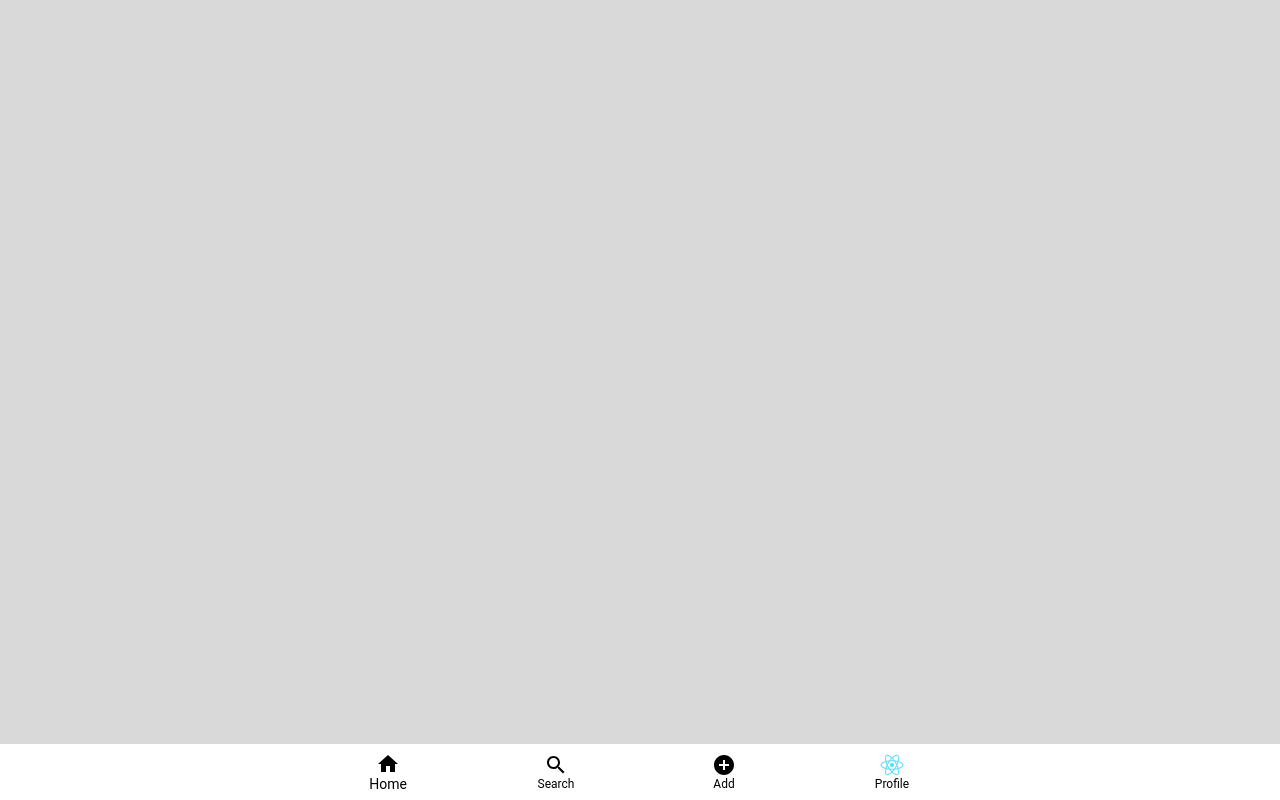
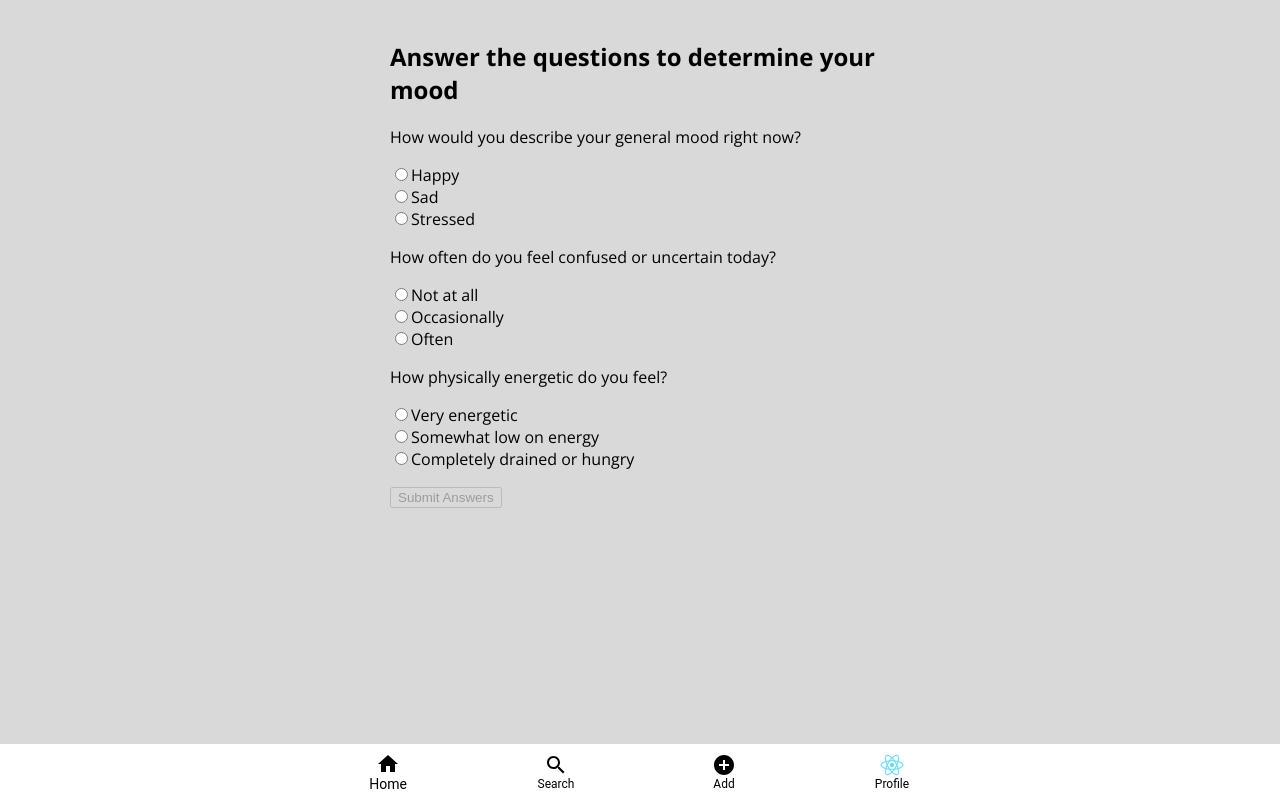
Before and after one commit to TanishaVyas/frontend_LocationBasedSocialMedia, a React (Create React App) app: page /mood in a window 1280 px wide. Built offline with nearby package versions, Linux system fonts and the light colour scheme; no server answers.

Commit message:
pushed mood changer

```diff
--- a/src/App.js
+++ b/src/App.js
@@ -20,6 +20,7 @@ import { jwtDecode } from "jwt-decode";
 import { useNavigate } from "react-router-dom";
 import HomePage from "./components/HomePage";
 import SearchGroup from "./components/SearchGroup";
+import MoodChecker from "./components/MoodChecker";
 function App() {
   return (
     <AuthProvider>
@@ -122,6 +123,7 @@ function AppRoutes() {
             element={<PrivateRoute element={SearchGroup} navigateTo="posts" />}
           />
           <Route path="/posts/:groupId" element={<Posts />} />
+          <Route path="/mood" element={<MoodChecker />} />
           <Route
             path="/location-finder"
             element={<PrivateRoute element={LocationFinder} />}
--- /dev/null
+++ b/src/components/MoodChecker.js
@@ -0,0 +1,119 @@
+    import React, { useState, useEffect } from 'react';
+
+    const questionGroups = [
+    [
+        { question: "How would you describe your energy level right now?", options: ["Low", "Moderate", "High"] },
+        { question: "How clear are your thoughts today?", options: ["Very clear", "Somewhat clear", "Cloudy"] },
+        { question: "What’s the main thing on your mind right now?", options: ["Positive thoughts", "Worries or problems", "Confusion or uncertainty"] }
+    ],
+    [
+        { question: "How do you feel about your current situation?", options: ["Very happy", "Neutral", "Very stressed"] },
+        { question: "How much control do you feel over your day?", options: ["Completely in control", "Somewhat in control", "Out of control"] },
+        { question: "Are you feeling physically comfortable?", options: ["Yes, very comfortable", "Somewhat uncomfortable", "Very hungry or uncomfortable"] }
+    ],
+    [
+        { question: "How would you rate your overall mood today?", options: ["Happy", "Neutral", "Sad"] },
+        { question: "How often are you finding yourself thinking about food today?", options: ["Not at all", "Occasionally", "Constantly"] },
+        { question: "How would you describe your concentration?", options: ["Very focused", "A little distracted", "Hard to focus"] }
+    ],
+    [
+        { question: "How satisfied are you with how things are going today?", options: ["Very satisfied", "Somewhat dissatisfied", "Very dissatisfied"] },
+        { question: "Are you experiencing any physical discomfort or hunger?", options: ["No, I feel great", "A little uncomfortable", "Very hungry"] },
+        { question: "How confident are you in your current decisions or actions?", options: ["Very confident", "Somewhat unsure", "Completely unsure"] }
+    ],
+    [
+        { question: "How would you describe your general mood right now?", options: ["Happy", "Sad", "Stressed"] },
+        { question: "How often do you feel confused or uncertain today?", options: ["Not at all", "Occasionally", "Often"] },
+        { question: "How physically energetic do you feel?", options: ["Very energetic", "Somewhat low on energy", "Completely drained or hungry"] }
+    ]
+    ];
+
+    function MoodChecker() {
+        const [selectedGroup, setSelectedGroup] = useState([]);
+        const [responses, setResponses] = useState([]);
+        const [mood, setMood] = useState(null);
+
+        // Select a random question group on component mount
+        useEffect(() => {
+          const randomIndex = Math.floor(Math.random() * questionGroups.length);
+          setSelectedGroup(questionGroups[randomIndex]);
+          setResponses(new Array(3).fill(null));
+        }, []);
+
+        // Handle response selection for each question
+        const handleResponseChange = (index, response) => {
+          const newResponses = [...responses];
+          newResponses[index] = response;
+          setResponses(newResponses);
+        };
+
+        // Send answers to Gemini and get the mood response
+        const determineMood = async () => {
+          const apiKey = "AIzaSyCijFUV7i0YQygptRf4WZXSn4LxTqMhCus"; // Replace with your Gemini API key
+          const answersText = responses.map((answer, idx) => `Q${idx + 1}: ${answer}`).join(", ");
+
+          try {
+            const response = await fetch(`https://generativelanguage.googleapis.com/v1beta/models/gemini-1.5-flash-latest:generateContent?key=${apiKey}`, {
+              method: "POST",
+              headers: {
+                "Content-Type": "application/json"
+              },
+              body: JSON.stringify({
+                contents: [
+                  {
+                    parts: [
+                      {
+                        text: `Based on the following responses, determine the mood: ${answersText}`
+                      }
+                    ]
+                  }
+                ]
+              }),
+            });
+
+            if (response.status === 429) {
+              setMood("Rate limit exceeded. Please wait and try again.");
+              return;
+            }
+
+            const data = await response.json();
+            const moodResponse = data?.contents?.[0]?.parts?.[0]?.text || "Unable to determine mood.";
+            setMood(moodResponse);
+          } catch (error) {
+            console.error("Error with Gemini API:", error);
+            setMood("Unable to determine mood.");
+          }
+        };
+
+        return (
+          <div style={{ padding: '20px', maxWidth: '500px', margin: 'auto' }}>
+            <h2>Answer the questions to determine your mood</h2>
+            {selectedGroup.map((q, idx) => (
+              <div key={idx} style={{ marginBottom: '15px' }}>
+                <p>{q.question}</p>
+                {q.options.map((option, i) => (
+                  <label key={i} style={{ display: 'block' }}>
+                    <input
+                      type="radio"
+                      name={`question-${idx}`}
+                      value={option}
+                      checked={responses[idx] === option}
+                      onChange={() => handleResponseChange(idx, option)}
+                    />
+                    {option}
+                  </label>
+                ))}
+              </div>
+            ))}
+            <button onClick={determineMood} disabled={responses.includes(null)}>Submit Answers</button>
+
+            {mood && (
+              <div style={{ marginTop: '20px' }}>
+                <h3>Your Mood: {mood}</h3>
+              </div>
+            )}
+          </div>
+        );
+      }
+
+      export default MoodChecker;
```
